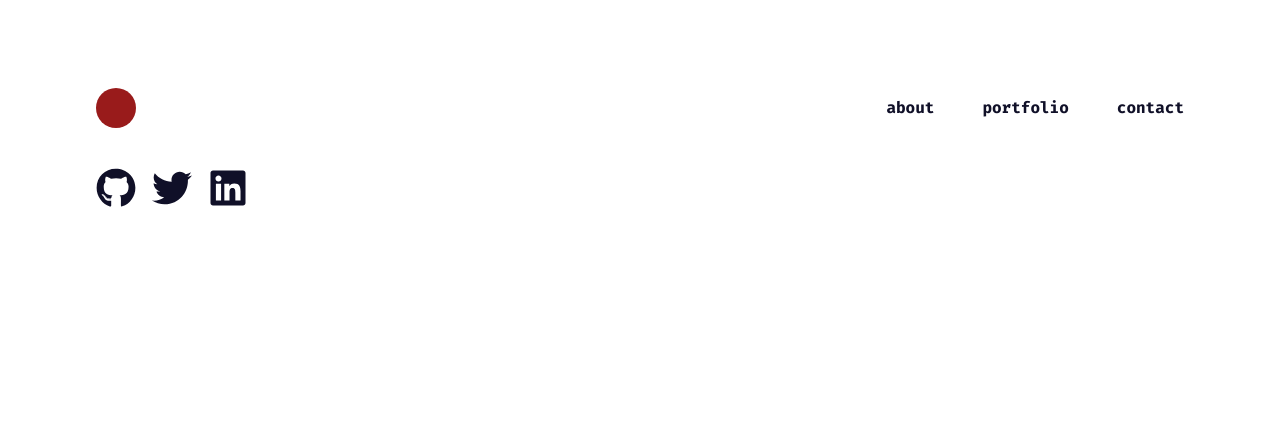
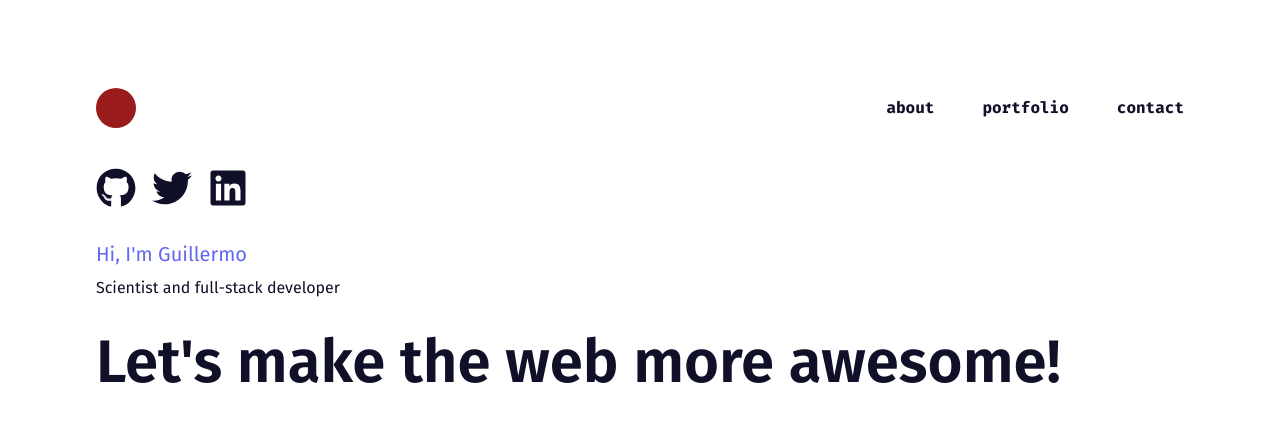
Before and after one commit to Guilleandmont/my-portfolio, a Next.js app: page / in a window 1280 px wide. Shown: the top 422 px of the page. Built offline with nearby package versions, Linux system fonts and the light colour scheme.

Commit message:
added text

```diff
--- a/components/Social/Social.tsx
+++ b/components/Social/Social.tsx
@@ -1,35 +1,32 @@
 import Link from "next/link";
 import { FaGithub, FaLinkedin, FaTwitter } from "react-icons/fa";
-import { IconContext } from "react-icons";
 
 const Social = () => {
   return (
     <div>
-      <IconContext.Provider value={{ size: "2.5rem" }}>
       <ul className="flex flex-row my-8 space-x-4">
         <li>
           <Link href="#">
             <a>
-                <FaGithub />
+              <FaGithub className="w-10 h-10" />
             </a>
           </Link>
         </li>
         <li>
           <Link href="#">
             <a>
-                <FaTwitter />
+              <FaTwitter className="w-10 h-10" />
             </a>
           </Link>
         </li>
         <li>
           <Link href="#">
             <a>
-                <FaLinkedin />
+              <FaLinkedin className="w-10 h-10" />
             </a>
           </Link>
         </li>
       </ul>
-      </IconContext.Provider>
     </div>
   );
 };
--- a/pages/index.tsx
+++ b/pages/index.tsx
@@ -12,6 +12,13 @@ export default function Home() {
       </header>
       <main>
         <Social />
+        <p className="text-xl text-bold text-indigo-500 mb-2">
+          Hi, I'm Guillermo
+        </p>
+        <p className="mb-8">Scientist and full-stack developer</p>
+        <h1 className="text-3xl md:text-6xl font-bold">
+          Let's make the web more awesome!
+        </h1>
       </main>
     </Layout>
   );
```
Lines whose indentation alone changed are shown as unchanged.
